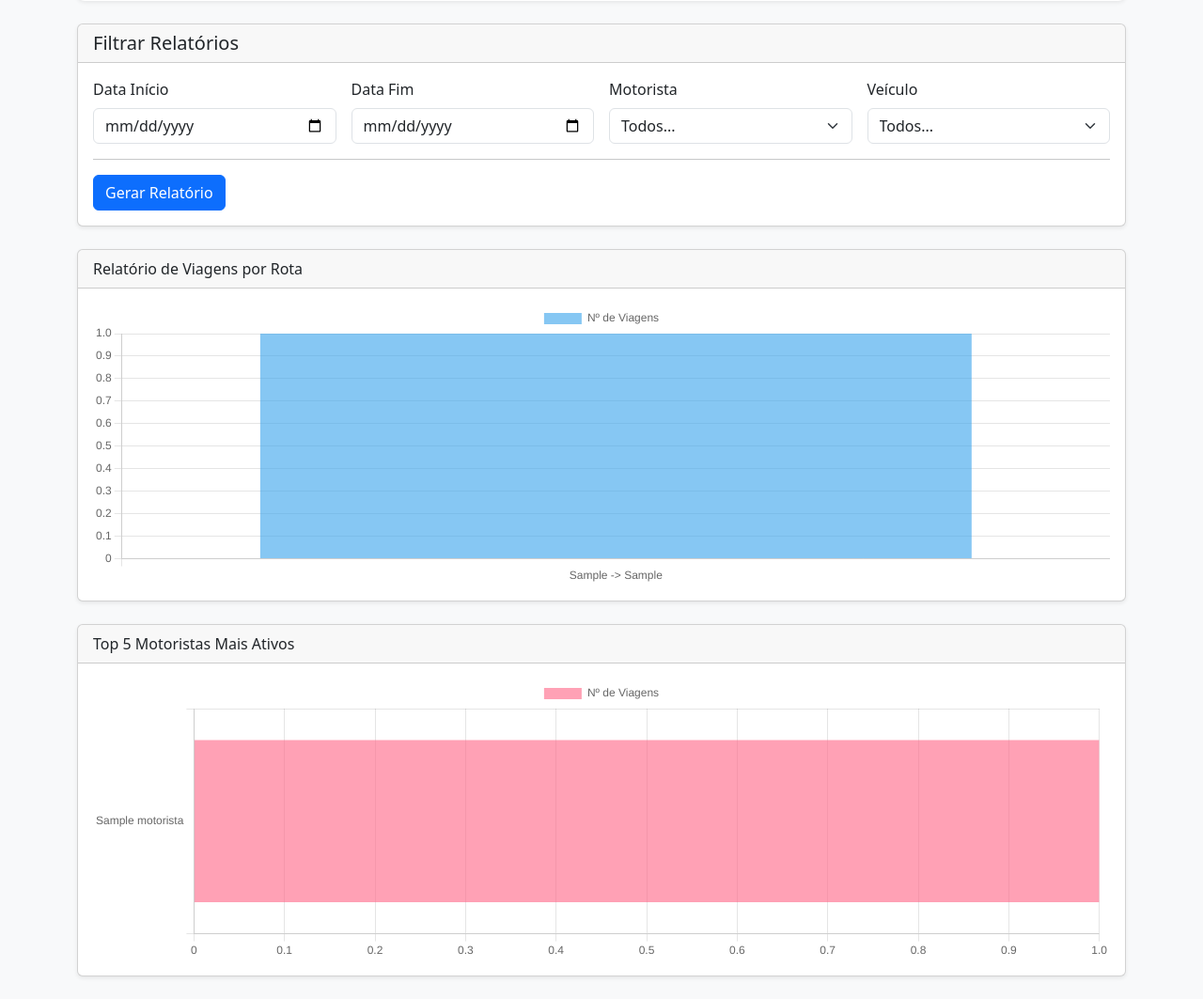
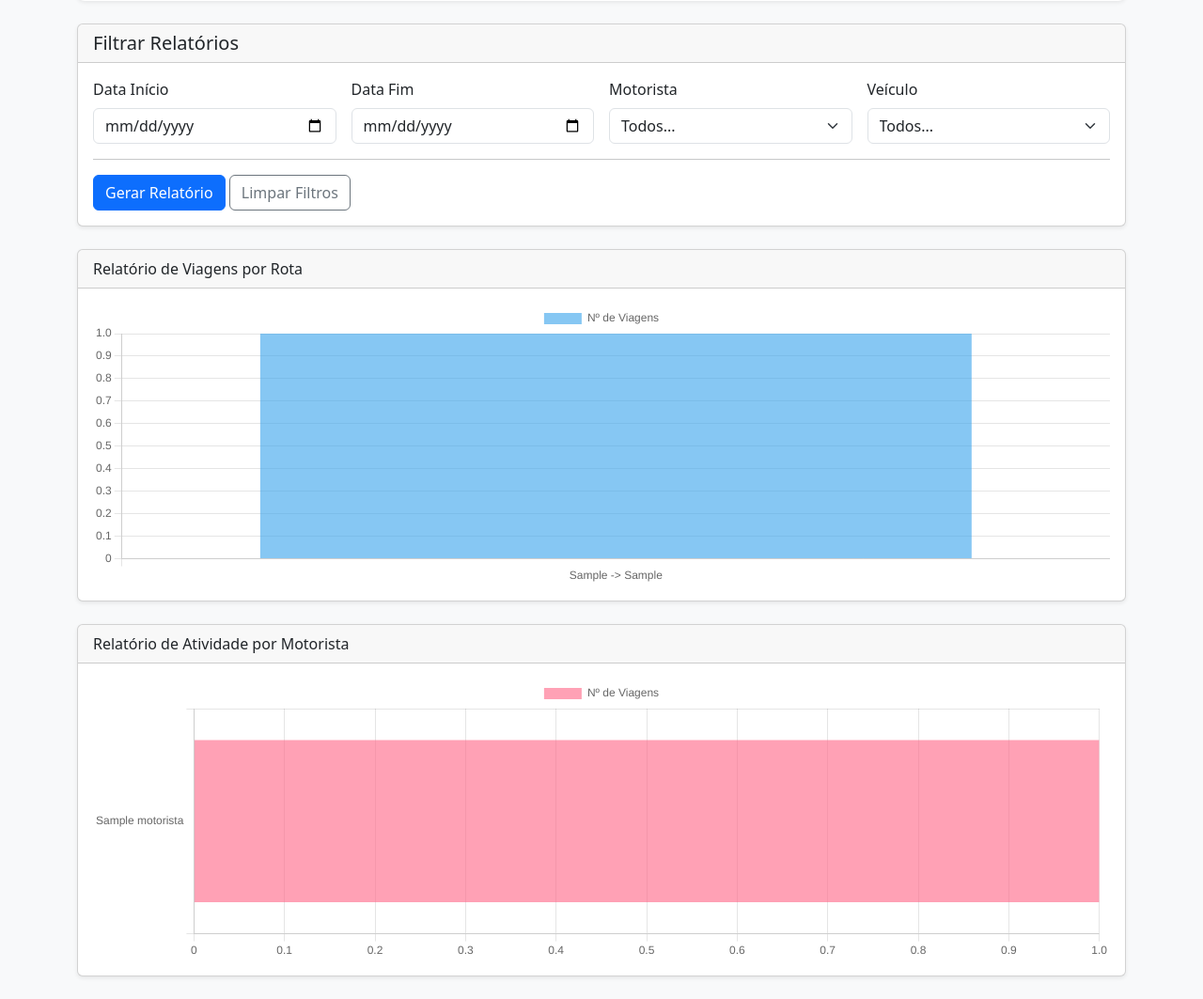
Before and after one commit to Ygor-IA/Eletiva-1, a PHP site: page /ProjetoFrotaVeiculos_p2/relatorios.php in a window 1280 px wide. Shown: the part 229-1292 px from the top of the page at 94% size. Run offline with PHP 8.4, Linux system fonts and the light colour scheme; the visitor is signed in with stand-in values (Sample User, id 1); tables that the repository leaves empty hold one stand-in row (values such as "Sample post").

Commit message:
Arrumando relatório

```diff
--- a/ProjetoFrotaVeiculos_p2/relatorios.php
+++ b/ProjetoFrotaVeiculos_p2/relatorios.php
@@ -2,21 +2,70 @@
     require("cabecalho.php");
     require("conexao.php"); // FUNDAMENTAL: Precisamos nos conectar ao BD
 
-    // --- Bloco PHP para buscar dados dos gráficos ---
+    // --- Bloco PHP para buscar dados dos Filtros ---
+    $lista_motoristas = [];
+    $lista_veiculos = [];
+    try {
+        $lista_motoristas = $pdo->query("SELECT id, nome FROM motorista ORDER BY nome ASC")->fetchAll();
+        $lista_veiculos = $pdo->query("SELECT id, placa, modelo FROM veiculo ORDER BY placa ASC")->fetchAll();
+    } catch(Exception $e) {
+        echo "Erro ao buscar dados dos filtros: ".$e->getMessage();
+    }
+
+    // --- Bloco PHP para processar os Filtros (via GET) ---
+
+    // 1. Define os valores padrão
+    $filtro_data_inicio = $_GET['filtroDataInicio'] ?? '';
+    $filtro_data_fim = $_GET['filtroDataFim'] ?? '';
+    $filtro_motorista_id = $_GET['filtroMotorista'] ?? '';
+    $filtro_veiculo_id = $_GET['filtroVeiculo'] ?? '';
+
+    // 2. Monta a cláusula WHERE dinâmica para o SQL
+    $where_conditions = [];
+    $where_params = [];
+
+    if (!empty($filtro_data_inicio)) {
+        $where_conditions[] = "vi.data_viagem >= ?";
+        $where_params[] = $filtro_data_inicio . ' 00:00:00';
+    }
+    if (!empty($filtro_data_fim)) {
+        $where_conditions[] = "vi.data_viagem <= ?";
+        $where_params[] = $filtro_data_fim . ' 23:59:59';
+    }
+    if (!empty($filtro_motorista_id)) {
+        $where_conditions[] = "vi.motorista_id = ?";
+        $where_params[] = $filtro_motorista_id;
+    }
+    if (!empty($filtro_veiculo_id)) {
+        $where_conditions[] = "vi.veiculo_id = ?";
+        $where_params[] = $filtro_veiculo_id;
+    }
+
+    // Combina todas as condições com "AND"
+    $where_sql = "";
+    if (!empty($where_conditions)) {
+        $where_sql = " WHERE " . implode(" AND ", $where_conditions);
+    }
+
+    // --- Bloco PHP para buscar dados dos Gráficos (AGORA COM FILTROS) ---
 
     // 1. GRÁFICO DE VIAGENS POR ROTA
     $labels_rotas = [];
     $data_rotas = [];
     try {
-        $stmt = $pdo->query("
+        // SQL agora inclui a cláusula $where_sql
+        $sql = "
             SELECT
                 CONCAT(r.cidade_inicio, ' -> ', r.cidade_fim) as rota,
                 COUNT(*) as total
             FROM viagem vi
             JOIN rota r ON vi.rota_id = r.id
+            $where_sql
             GROUP BY rota
             ORDER BY total DESC
-        ");
+        ";
+        $stmt = $pdo->prepare($sql);
+        $stmt->execute($where_params); // Executa com os parâmetros
         $dados_rotas_bruto = $stmt->fetchAll();
 
         foreach($dados_rotas_bruto as $d) {
@@ -27,20 +76,24 @@
         echo "Erro ao buscar dados do gráfico de rotas: ".$e->getMessage();
     }
 
-    // 2. GRÁFICO DE ATIVIDADE POR MOTORISTA (TOP 5)
+    // 2. GRÁFICO DE ATIVIDADE POR MOTORISTA
     $labels_motoristas = [];
     $data_motoristas = [];
     try {
-        $stmt = $pdo->query("
+        // SQL agora inclui a cláusula $where_sql
+        $sql = "
             SELECT
                 m.nome,
                 COUNT(*) as total
             FROM viagem vi
             JOIN motorista m ON vi.motorista_id = m.id
+            $where_sql
             GROUP BY m.nome
             ORDER BY total DESC
-            LIMIT 5
-        ");
+            LIMIT 10
+        ";
+        $stmt = $pdo->prepare($sql);
+        $stmt->execute($where_params); // Executa com os parâmetros
         $dados_motoristas_bruto = $stmt->fetchAll();
 
         foreach($dados_motoristas_bruto as $d) {
@@ -73,31 +126,46 @@
             <h2 class="h5 mb-0">Filtrar Relatórios</h2>
         </div>
         <div class="card-body">
-            <form>
+            <form action="relatorios.php" method="GET">
                 <div class="row g-3">
                     <div class="col-md-3">
                         <label for="filtroDataInicio" class="form-label">Data Início</label>
-                        <input type="date" class="form-control" id="filtroDataInicio">
+                        <input type="date" class="form-control" id="filtroDataInicio" name="filtroDataInicio"
+                               value="<?= htmlspecialchars($filtro_data_inicio) ?>">
                     </div>
                     <div class="col-md-3">
                         <label for="filtroDataFim" class="form-label">Data Fim</label>
-                        <input type="date" class="form-control" id="filtroDataFim">
+                        <input type="date" class="form-control" id="filtroDataFim" name="filtroDataFim"
+                               value="<?= htmlspecialchars($filtro_data_fim) ?>">
                     </div>
                     <div class="col-md-3">
                         <label for="filtroMotorista" class="form-label">Motorista</label>
-                        <select id="filtroMotorista" class="form-select">
-                            <option selected>Todos...</option>
+                        <select id="filtroMotorista" name="filtroMotorista" class="form-select">
+                            <option value="">Todos...</option>
+                            <?php foreach($lista_motoristas as $motorista): ?>
+                                <?php $selected = ($motorista['id'] == $filtro_motorista_id) ? 'selected' : ''; ?>
+                                <option value="<?= $motorista['id'] ?>" <?= $selected ?>>
+                                    <?= htmlspecialchars($motorista['nome']) ?>
+                                </option>
+                            <?php endforeach; ?>
                         </select>
                     </div>
                     <div class="col-md-3">
                         <label for="filtroVeiculo" class="form-label">Veículo</label>
-                        <select id="filtroVeiculo" class="form-select">
-                            <option selected>Todos...</option>
+                        <select id="filtroVeiculo" name="filtroVeiculo" class="form-select">
+                            <option value="">Todos...</option>
+                             <?php foreach($lista_veiculos as $veiculo): ?>
+                                <?php $selected = ($veiculo['id'] == $filtro_veiculo_id) ? 'selected' : ''; ?>
+                                <option value="<?= $veiculo['id'] ?>" <?= $selected ?>>
+                                    <?= htmlspecialchars($veiculo['placa']) ?> (<?= htmlspecialchars($veiculo['modelo']) ?>)
+                                </option>
+                            <?php endforeach; ?>
                         </select>
                     </div>
                 </div>
                 <hr>
                 <button type="submit" class="btn btn-primary">Gerar Relatório</button>
+                <a href="relatorios.php" class="btn btn-outline-secondary">Limpar Filtros</a>
             </form>
         </div>
     </div>
@@ -113,7 +181,7 @@
         </div>
         <div class="col-md-12">
             <div class="card shadow-sm">
-                <div class="card-header">Top 5 Motoristas Mais Ativos</div>
+                <div class="card-header">Relatório de Atividade por Motorista</div>
                 <div class="card-body">
                      <canvas id="graficoAtividadeMotorista" style="height: 300px;"></canvas>
                 </div>
@@ -124,11 +192,14 @@
 
 <script src="https://cdn.jsdelivr.net/npm/chart.js"></script>
 <script>
+    // #################################################################
     // ####   SCRIPT DO GRÁFICO 1 (ROTAS) - DADOS DINÂMICOS   ####
+    // #################################################################
     const labelsRotas = <?php echo $json_labels_rotas; ?>;
     const dataRotas = <?php echo $json_data_rotas; ?>;
 
     const ctxDetalhado = document.getElementById('graficoViagensPorRota');
+    if (labelsRotas.length > 0) {
         new Chart(ctxDetalhado, {
             type: 'bar',
             data: {
@@ -144,12 +215,18 @@
                 maintainAspectRatio: false
             }
         });
+    } else {
+        ctxDetalhado.parentNode.innerHTML = '<p class="text-center text-muted">Nenhum dado encontrado para os filtros selecionados.</p>';
+    }
 
+    // ######################################################################
     // ####   SCRIPT DO GRÁFICO 2 (MOTORISTAS) - DADOS DINÂMICOS   ####
+    // ######################################################################
     const labelsMotoristas = <?php echo $json_labels_motoristas; ?>;
     const dataMotoristas = <?php echo $json_data_motoristas; ?>;
 
     const ctxMotorista = document.getElementById('graficoAtividadeMotorista');
+    if (labelsMotoristas.length > 0) {
         new Chart(ctxMotorista, {
             type: 'bar',
             data: {
@@ -166,6 +243,12 @@
                 indexAxis: 'y', // Faz o gráfico ser de barras horizontais
             }
         });
+    } else {
+        // Se o primeiro gráfico já mostrou a mensagem, este não precisa
+        if (labelsRotas.length === 0) {
+             ctxMotorista.parentNode.innerHTML = '<p class="text-center text-muted">Nenhum dado encontrado para os filtros selecionados.</p>';
+        }
+    }
 </script>
 
 <?php
```
Lines whose indentation alone changed are shown as unchanged.
